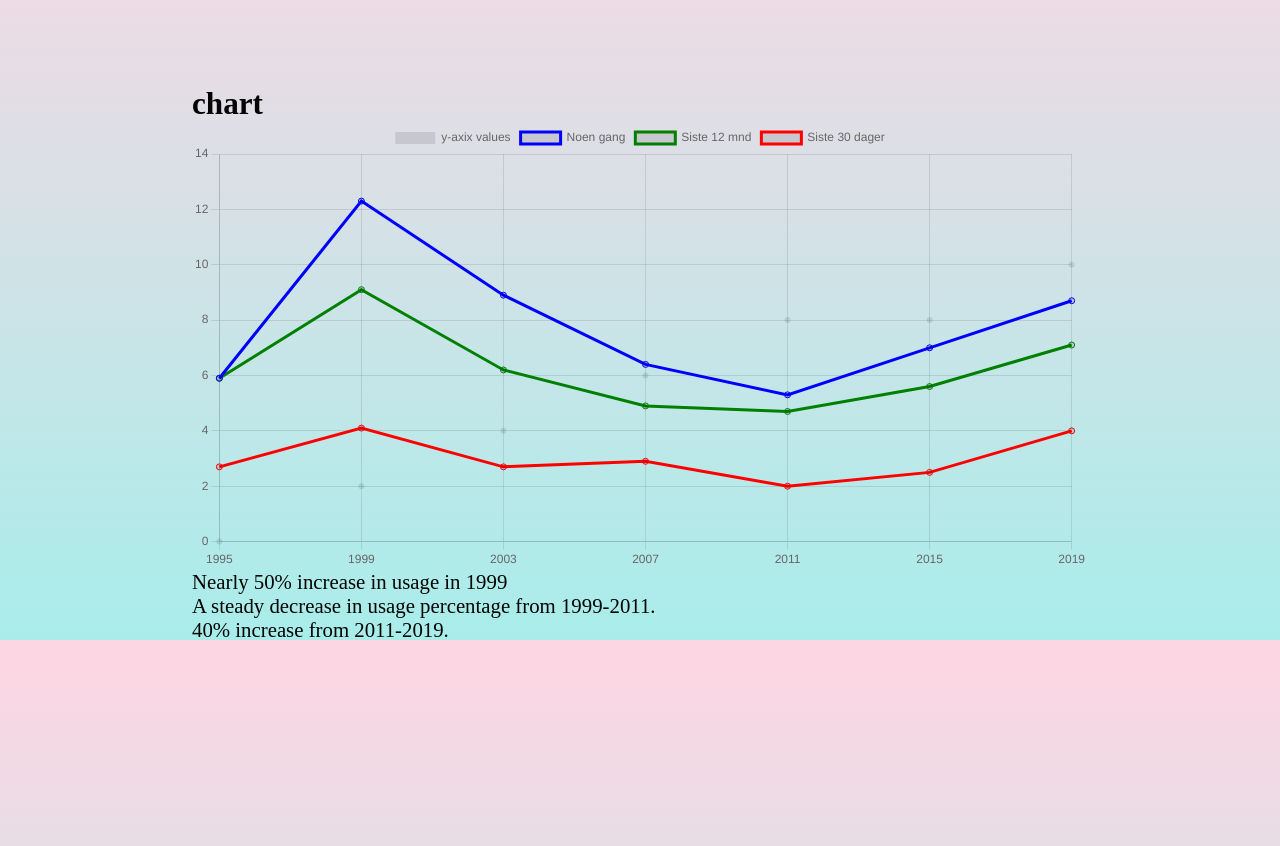
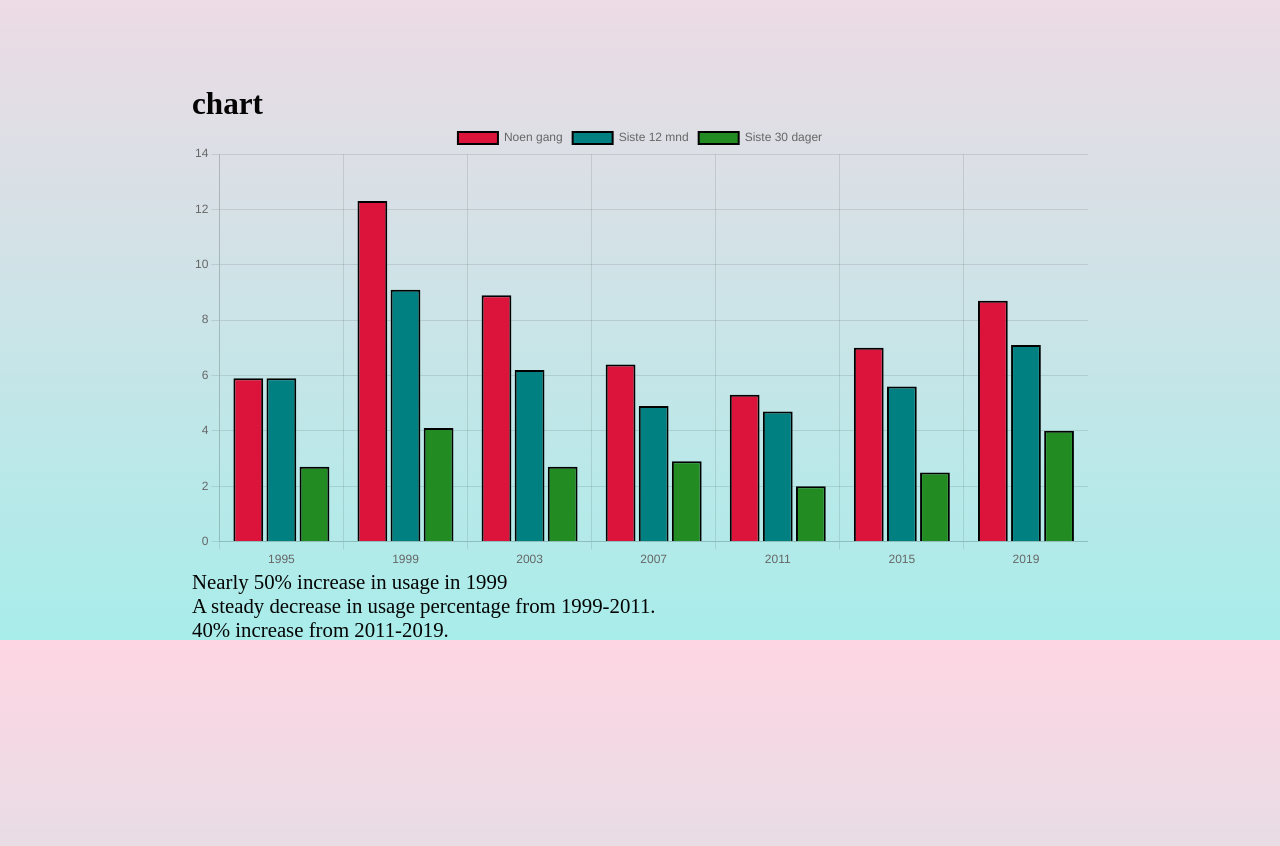
Before and after one commit to hadiayser/Eksamen_kommunikasjonsdesign, a website: page NewsStoryTwo/newsStoryTwo.html in a window 1280 px wide. Shown: the part 5760-6606 px from the top of the page. Drawn offline with nearby package versions, Linux system fonts and the light colour scheme.

Commit message:
bar chart

```diff
--- a/NewsStoryTwo/newsStoryTwo.html
+++ b/NewsStoryTwo/newsStoryTwo.html
@@ -150,39 +150,34 @@
     <script>
      const ctx = document.getElementById("myChart").getContext("2d");
 
-      const setValues = [0, 2, 4, 6, 8, 8, 10, 12, 14];
-
 const data = {
   labels: ["1995", "1999", "2003", "2007", "2011", "2015", "2019"],
   datasets: [
     {
-            label: "y-axix values",
-            data: setValues,
-            borderColor: "transparent",
-            fill: false,
-          },
-          {
       label: "Noen gang",
       data: [5.9, 12.3, 8.9, 6.4, 5.3, 7.0, 8.7],
-            borderColor: "blue",
-            fill: false,
+      backgroundColor: "crimson",
+      borderColor: "black",
+      borderWidth: 2,
     },
     {
       label: "Siste 12 mnd",
       data: [5.9, 9.1, 6.2, 4.9, 4.7, 5.6, 7.1],
-            borderColor: "green",
-            fill: false,
+      backgroundColor: "teal",
+      borderColor: "black",
+      borderWidth: 2,
     },
     {
       label: "Siste 30 dager",
       data: [2.7, 4.1, 2.7, 2.9, 2.0, 2.5, 4.0],
-            borderColor: "red",
-            fill: false,
+      backgroundColor: "forestgreen",
+      borderColor: "black",
+      borderWidth: 2,
     },
   ],
 };
 new Chart(ctx, {
-        type: "line",
+  type: "bar",
   data: data,
 });
     </script>
```
Lines whose indentation alone changed are shown as unchanged.
